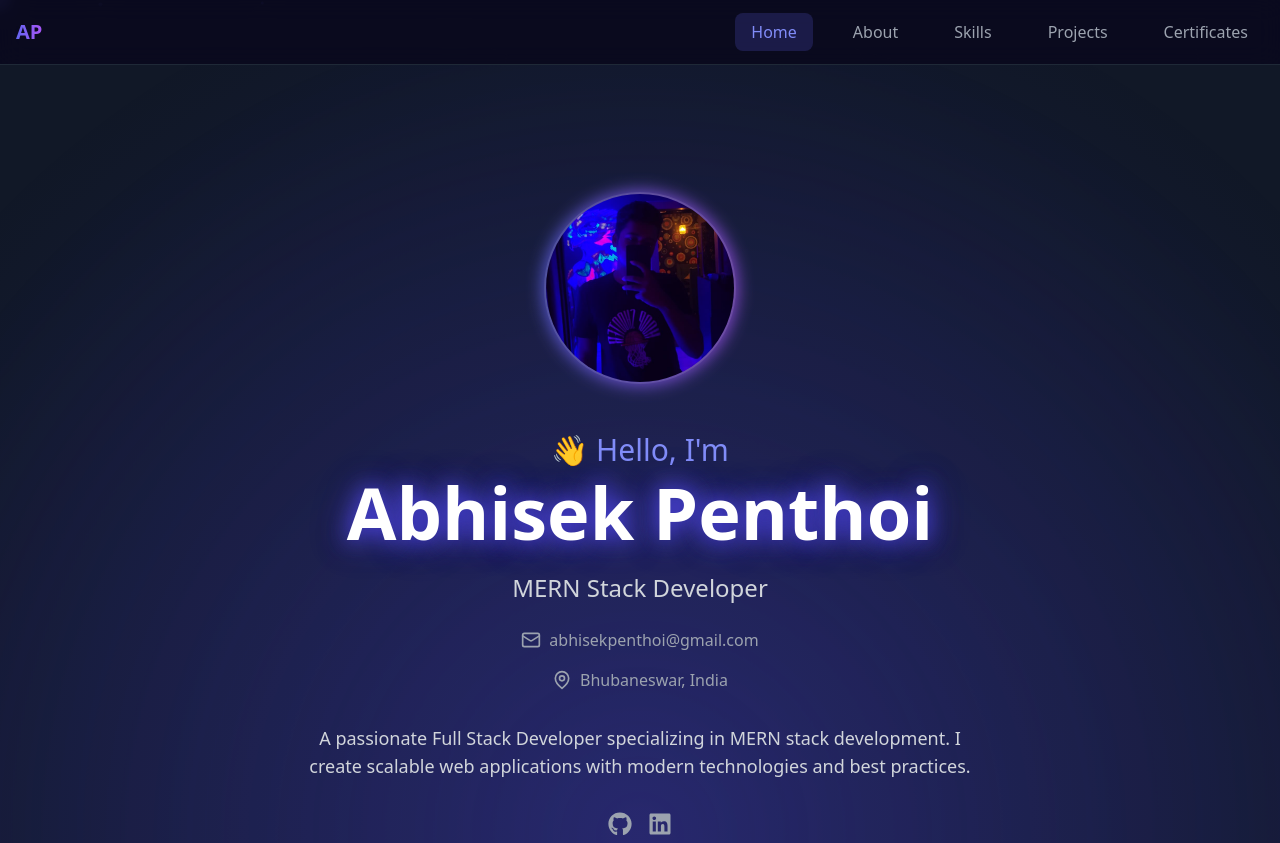
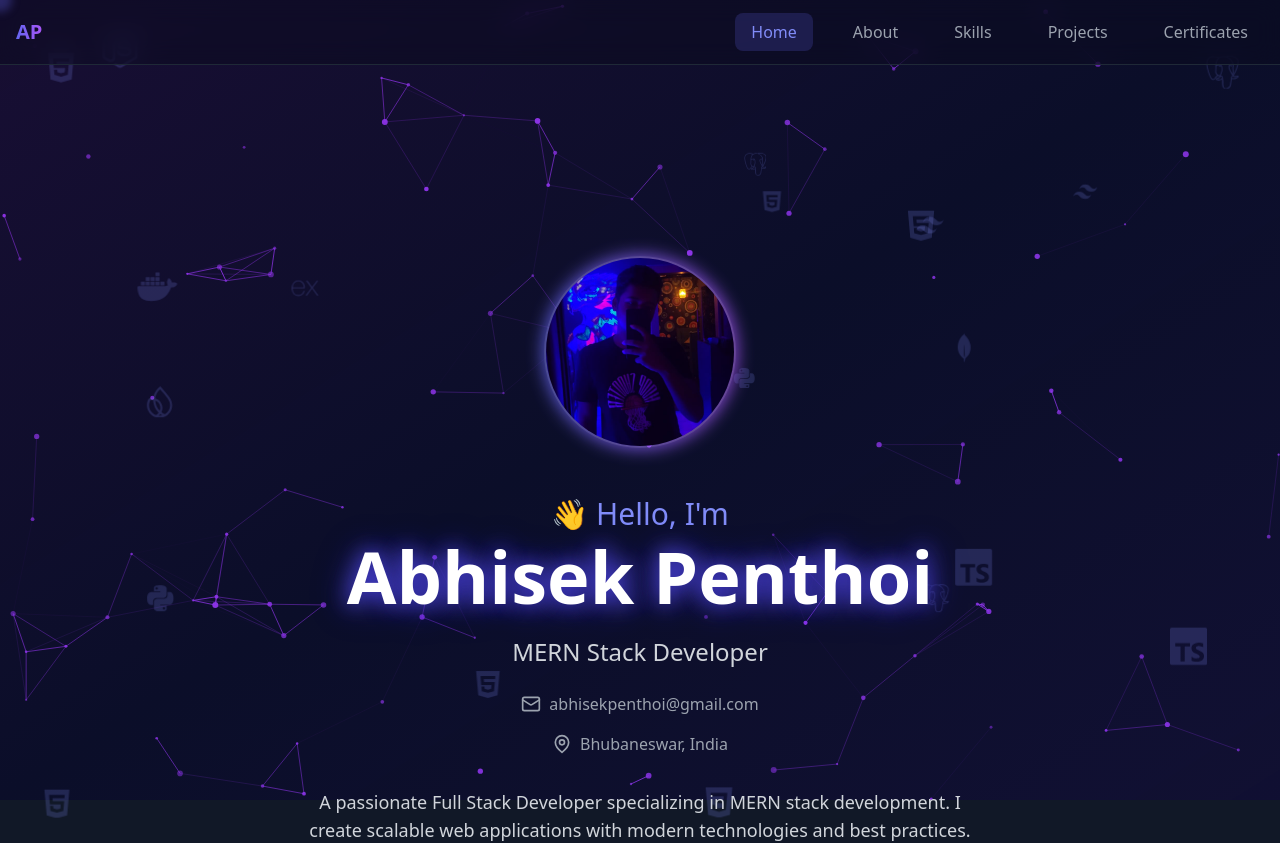
Before and after one commit to AbhisekPenthoi/Portfolioo, a React (Vite) app: page / in a window 1280 px wide. Shown: the top 843 px of the page. Built offline with nearby package versions, Linux system fonts and the light colour scheme.

Commit message:
Fixed animation visibility issue

```diff
--- a/src/App.tsx
+++ b/src/App.tsx
@@ -19,7 +19,6 @@ const App = () => {
   const [isReducedMotion, setIsReducedMotion] = useState(false);
 
   useEffect(() => {
-    // Check user's motion preference
     const mediaQuery = window.matchMedia('(prefers-reduced-motion: reduce)');
     setIsReducedMotion(mediaQuery.matches);
 
@@ -29,7 +28,6 @@ const App = () => {
 
     mediaQuery.addEventListener('change', handleMotionPreferenceChange);
 
-    // Simulate loading time
     const timer = setTimeout(() => {
       setIsLoading(false);
     }, 2000);
@@ -45,40 +43,47 @@ const App = () => {
   }
 
   return (
-    <div className="min-h-screen bg-[#0A0A1F] flex flex-col relative">
-      {!isReducedMotion && (
-        <>
+    <div className="relative min-h-screen w-full">
       <ParticleBackground />
-          <MouseTrail />
-        </>
-      )}
+
+      <div className="relative flex flex-col min-h-screen z-[5]">
         <Navigation />
-      <main className="flex-grow pt-16 relative z-10">
+        <main className="flex-grow pt-16">
           <AnimatePresence mode="wait">
             <Routes location={location} key={location.pathname}>
               <Route path="/" element={
                 <PageTransition>
+                  <div className="bg-transparent">
                     <Home />
+                  </div>
                 </PageTransition>
               } />
               <Route path="/about" element={
                 <PageTransition>
+                  <div className="bg-transparent">
                     <About />
+                  </div>
                 </PageTransition>
               } />
               <Route path="/skills" element={
                 <PageTransition>
+                  <div className="bg-transparent">
                     <Skills />
+                  </div>
                 </PageTransition>
               } />
               <Route path="/projects" element={
                 <PageTransition>
+                  <div className="bg-transparent">
                     <Projects />
+                  </div>
                 </PageTransition>
               } />
               <Route path="/certificates" element={
                 <PageTransition>
+                  <div className="bg-transparent">
                     <Certificates />
+                  </div>
                 </PageTransition>
               } />
             </Routes>
@@ -86,6 +91,9 @@ const App = () => {
         </main>
         <Footer />
       </div>
+
+      {!isReducedMotion && <MouseTrail />}
+    </div>
   );
 };
 
--- a/src/components/Hero.tsx
+++ b/src/components/Hero.tsx
@@ -18,29 +18,7 @@ const Hero = () => {
   };
 
   return (
-    <div className="relative min-h-screen bg-gray-900 overflow-hidden">
-      {/* Simplified background waves */}
-      <div className="absolute inset-0 z-0">
-        {[1, 2].map((i) => (  // Reduced from 3 to 2 waves
-          <motion.div
-            key={i}
-            className="absolute inset-0 opacity-20"
-            style={{
-              background: `radial-gradient(circle at 50% 50%, #4f46e5 0%, transparent ${70 + i * 10}%)`,
-            }}
-            animate={{
-              scale: [1, 1.1, 1],
-              opacity: [0.2, 0.25, 0.2],
-            }}
-            transition={{
-              duration: 10,
-              repeat: Infinity,
-              delay: i * 2,
-            }}
-          />
-        ))}
-      </div>
-
+    <div className="relative min-h-screen overflow-hidden">
       <div className="relative z-10 container mx-auto px-6 py-32">
         <motion.div
           initial={{ opacity: 0, y: 20 }}
--- a/src/components/Navigation.tsx
+++ b/src/components/Navigation.tsx
@@ -24,7 +24,7 @@ const Navigation = () => {
   };
 
   return (
-    <nav className="fixed top-0 left-0 right-0 z-50 bg-[#0A0A1F]/80 backdrop-blur-md border-b border-gray-800">
+    <nav className="fixed top-0 left-0 right-0 z-50 bg-[#0A0A1F]/50 backdrop-blur-md border-b border-gray-800">
       <div className="container mx-auto px-4">
         <div className="flex items-center justify-between h-16">
           {/* Logo/Brand */}
@@ -71,7 +71,7 @@ const Navigation = () => {
             animate={{ opacity: 1, height: 'auto' }}
             exit={{ opacity: 0, height: 0 }}
             transition={{ duration: 0.3 }}
-            className="md:hidden bg-[#0A0A1F]/95 border-b border-gray-800"
+            className="md:hidden bg-[#0A0A1F]/95 backdrop-blur-md border-b border-gray-800"
           >
             <div className="container mx-auto px-4 py-4">
               <ul className="flex flex-col space-y-2">
--- a/src/components/ParticleBackground.tsx
+++ b/src/components/ParticleBackground.tsx
@@ -11,28 +11,16 @@ class Particle {
   constructor(x: number, y: number) {
     this.x = x;
     this.y = y;
-    this.size = Math.random() * 3;
-    this.speedX = Math.random() * 2 - 1;
-    this.speedY = Math.random() * 2 - 1;
-    this.opacity = Math.random() * 0.5;
+    this.size = Math.random() * 2 + 1;
+    this.speedX = Math.random() * 1 - 0.5;
+    this.speedY = Math.random() * 1 - 0.5;
+    this.opacity = Math.random() * 0.5 + 0.5;
   }
 
-  update(mouseX: number, mouseY: number, width: number, height: number) {
-    // Move particles
+  update(width: number, height: number) {
     this.x += this.speedX;
     this.y += this.speedY;
 
-    // Mouse interaction
-    const dx = mouseX - this.x;
-    const dy = mouseY - this.y;
-    const distance = Math.sqrt(dx * dx + dy * dy);
-    if (distance < 100) {
-      const angle = Math.atan2(dy, dx);
-      this.x -= Math.cos(angle) * 1;
-      this.y -= Math.sin(angle) * 1;
-    }
-
-    // Wrap around screen
     if (this.x < 0) this.x = width;
     if (this.x > width) this.x = 0;
     if (this.y < 0) this.y = height;
@@ -40,9 +28,9 @@ class Particle {
   }
 
   draw(ctx: CanvasRenderingContext2D) {
-    ctx.fillStyle = `rgba(99, 102, 241, ${this.opacity})`;
     ctx.beginPath();
     ctx.arc(this.x, this.y, this.size, 0, Math.PI * 2);
+    ctx.fillStyle = `rgba(147, 51, 234, ${this.opacity})`;
     ctx.fill();
   }
 }
@@ -50,36 +38,32 @@ class Particle {
 const ParticleBackground = () => {
   const canvasRef = useRef<HTMLCanvasElement>(null);
   const particlesRef = useRef<Particle[]>([]);
-  const mouseRef = useRef({ x: 0, y: 0 });
   const animationFrameRef = useRef<number>();
 
   useEffect(() => {
+    console.log('ParticleBackground mounted');
     const canvas = canvasRef.current;
-    if (!canvas) return;
+    if (!canvas) {
+      console.error('Canvas element not found!');
+      return;
+    }
 
     const ctx = canvas.getContext('2d');
-    if (!ctx) return;
+    if (!ctx) {
+      console.error('Could not get canvas context!');
+      return;
+    }
 
-    const handleResize = () => {
-      canvas.width = window.innerWidth;
-      canvas.height = window.innerHeight;
-      initParticles();
+    const resizeCanvas = () => {
+      const width = window.innerWidth;
+      const height = window.innerHeight;
+      canvas.width = width;
+      canvas.height = height;
     };
 
-    const handleMouseMove = (e: MouseEvent) => {
-      mouseRef.current = {
-        x: e.clientX,
-        y: e.clientY
-      };
-    };
-
-    const initParticles = () => {
+    const createParticles = () => {
+      const numberOfParticles = 100;
       particlesRef.current = [];
-      const numberOfParticles = Math.min(
-        Math.floor((canvas.width * canvas.height) / 15000),
-        100
-      );
-
       for (let i = 0; i < numberOfParticles; i++) {
         particlesRef.current.push(
           new Particle(
@@ -90,20 +74,18 @@ const ParticleBackground = () => {
       }
     };
 
-    const animate = () => {
-      if (!ctx || !canvas) return;
+    const drawParticles = () => {
+      // Clear canvas with background
+      ctx.fillStyle = '#0A0A1F';
+      ctx.fillRect(0, 0, canvas.width, canvas.height);
 
-      ctx.clearRect(0, 0, canvas.width, canvas.height);
-
-      // Update and draw particles
+      // Draw particles
       particlesRef.current.forEach(particle => {
-        particle.update(mouseRef.current.x, mouseRef.current.y, canvas.width, canvas.height);
+        particle.update(canvas.width, canvas.height);
         particle.draw(ctx);
       });
 
       // Draw connections
-      ctx.strokeStyle = 'rgba(99, 102, 241, 0.1)';
-      ctx.lineWidth = 0.5;
       for (let i = 0; i < particlesRef.current.length; i++) {
         for (let j = i + 1; j < particlesRef.current.length; j++) {
           const dx = particlesRef.current[i].x - particlesRef.current[j].x;
@@ -112,6 +94,7 @@ const ParticleBackground = () => {
 
           if (distance < 100) {
             ctx.beginPath();
+            ctx.strokeStyle = `rgba(147, 51, 234, ${1 - distance / 100})`;
             ctx.moveTo(particlesRef.current[i].x, particlesRef.current[i].y);
             ctx.lineTo(particlesRef.current[j].x, particlesRef.current[j].y);
             ctx.stroke();
@@ -119,29 +102,49 @@ const ParticleBackground = () => {
         }
       }
 
-      animationFrameRef.current = requestAnimationFrame(animate);
+      animationFrameRef.current = requestAnimationFrame(drawParticles);
     };
 
-    handleResize();
+    resizeCanvas();
+    createParticles();
+    drawParticles();
+
+    const handleResize = () => {
+      resizeCanvas();
+      createParticles();
+    };
+
     window.addEventListener('resize', handleResize);
-    window.addEventListener('mousemove', handleMouseMove);
-    animate();
 
     return () => {
-      window.removeEventListener('resize', handleResize);
-      window.removeEventListener('mousemove', handleMouseMove);
       if (animationFrameRef.current) {
         cancelAnimationFrame(animationFrameRef.current);
       }
+      window.removeEventListener('resize', handleResize);
     };
   }, []);
 
   return (
-    <canvas
-      ref={canvasRef}
-      className="fixed inset-0 pointer-events-none z-0"
-      style={{ background: 'transparent' }}
-    />
+    <div className="fixed inset-0 isolate">
+      <canvas
+        ref={canvasRef}
+        style={{
+          position: 'fixed',
+          top: 0,
+          left: 0,
+          width: '100%',
+          height: '100%',
+          zIndex: 1,
+          background: '#0A0A1F'
+        }}
+      />
+      <div
+        className="fixed inset-0 z-[2] pointer-events-none bg-gradient-to-br from-purple-600/10 via-blue-600/5 to-indigo-600/10"
+        style={{
+          backgroundBlendMode: 'overlay'
+        }}
+      />
+    </div>
   );
 };
 
--- /dev/null
+++ b/src/components/TechParticles.tsx
@@ -0,0 +1,89 @@
+import React, { useEffect, useState } from 'react';
+import { motion } from 'framer-motion';
+import {
+  SiReact, SiNodedotjs, SiMongodb, SiExpress,
+  SiTypescript, SiJavascript, SiTailwindcss, SiRedux,
+  SiGit, SiDocker, SiPython, SiHtml5,
+  SiCss3, SiFirebase, SiPostgresql, SiAmazon
+} from 'react-icons/si';
+import { IconType } from 'react-icons';
+
+interface TechParticle {
+  Icon: IconType;
+  x: number;
+  y: number;
+  size: number;
+  duration: number;
+  delay: number;
+}
+
+const TechParticles = () => {
+  const [particles, setParticles] = useState<TechParticle[]>([]);
+
+  const techIcons = [
+    SiReact, SiNodedotjs, SiMongodb, SiExpress,
+    SiTypescript, SiJavascript, SiTailwindcss, SiRedux,
+    SiGit, SiDocker, SiPython, SiHtml5,
+    SiCss3, SiFirebase, SiPostgresql, SiAmazon
+  ];
+
+  useEffect(() => {
+    const createParticles = () => {
+      const newParticles: TechParticle[] = [];
+      const numParticles = 20; // Number of floating icons
+
+      for (let i = 0; i < numParticles; i++) {
+        newParticles.push({
+          Icon: techIcons[Math.floor(Math.random() * techIcons.length)],
+          x: Math.random() * 100, // Random X position (0-100%)
+          y: Math.random() * 100, // Random Y position (0-100%)
+          size: Math.random() * 20 + 20, // Random size between 20-40px
+          duration: Math.random() * 10 + 15, // Random duration between 15-25s
+          delay: Math.random() * -20 // Random start delay
+        });
+      }
+
+      setParticles(newParticles);
+    };
+
+    createParticles();
+
+    // Recreate particles on window resize
+    window.addEventListener('resize', createParticles);
+    return () => window.removeEventListener('resize', createParticles);
+  }, []);
+
+  return (
+    <div className="fixed inset-0 pointer-events-none z-[1]">
+      {particles.map((particle, index) => (
+        <motion.div
+          key={index}
+          className="absolute opacity-20 hover:opacity-40 transition-opacity"
+          style={{
+            left: `${particle.x}%`,
+            top: `${particle.y}%`,
+            fontSize: particle.size
+          }}
+          animate={{
+            y: ['0%', '100%'],
+            x: [
+              `${particle.x}%`,
+              `${particle.x + (Math.random() * 20 - 10)}%`
+            ]
+          }}
+          transition={{
+            duration: particle.duration,
+            repeat: Infinity,
+            ease: "linear",
+            delay: particle.delay,
+            repeatType: "reverse"
+          }}
+        >
+          <particle.Icon className="text-indigo-400" />
+        </motion.div>
+      ))}
+    </div>
+  );
+};
+
+export default TechParticles;
--- a/src/pages/Home.tsx
+++ b/src/pages/Home.tsx
@@ -1,10 +1,14 @@
 import React from 'react';
 import Hero from '../components/Hero';
+import TechParticles from '../components/TechParticles';
 
 const Home = () => {
   return (
-    <div>
-      <Hero />
+    <div className="min-h-screen w-full overflow-hidden">
+      <TechParticles />
+      <div className="relative container mx-auto px-4 sm:px-6 py-16">
+        <Hero />
+      </div>
     </div>
   );
 };
--- a/src/pages/Skills.tsx
+++ b/src/pages/Skills.tsx
@@ -10,6 +10,7 @@ import {
   SiPostgresql, SiGithub, SiPostman
 } from 'react-icons/si';
 import ScrollReveal from '../components/ScrollReveal';
+import TechParticles from '../components/TechParticles';
 
 const Skills = () => {
   const skillCategories = [
@@ -58,7 +59,8 @@ const Skills = () => {
   ];
 
   return (
-    <div className="min-h-screen w-full bg-[#0A0A1F] py-12 px-4 sm:px-6">
+    <div className="min-h-screen w-full py-12 px-4 sm:px-6">
+      <TechParticles />
       <motion.div className="max-w-7xl mx-auto">
         <ScrollReveal>
           <motion.h1 className="text-4xl sm:text-5xl font-bold text-center mb-4">
```
Also changed, not shown: src/pages/About.tsx (+3 -6 lines), src/pages/Certificates.tsx (+3 -6 lines), src/pages/Projects.tsx (+3 -6 lines). Lines whose indentation alone changed are shown as unchanged.
